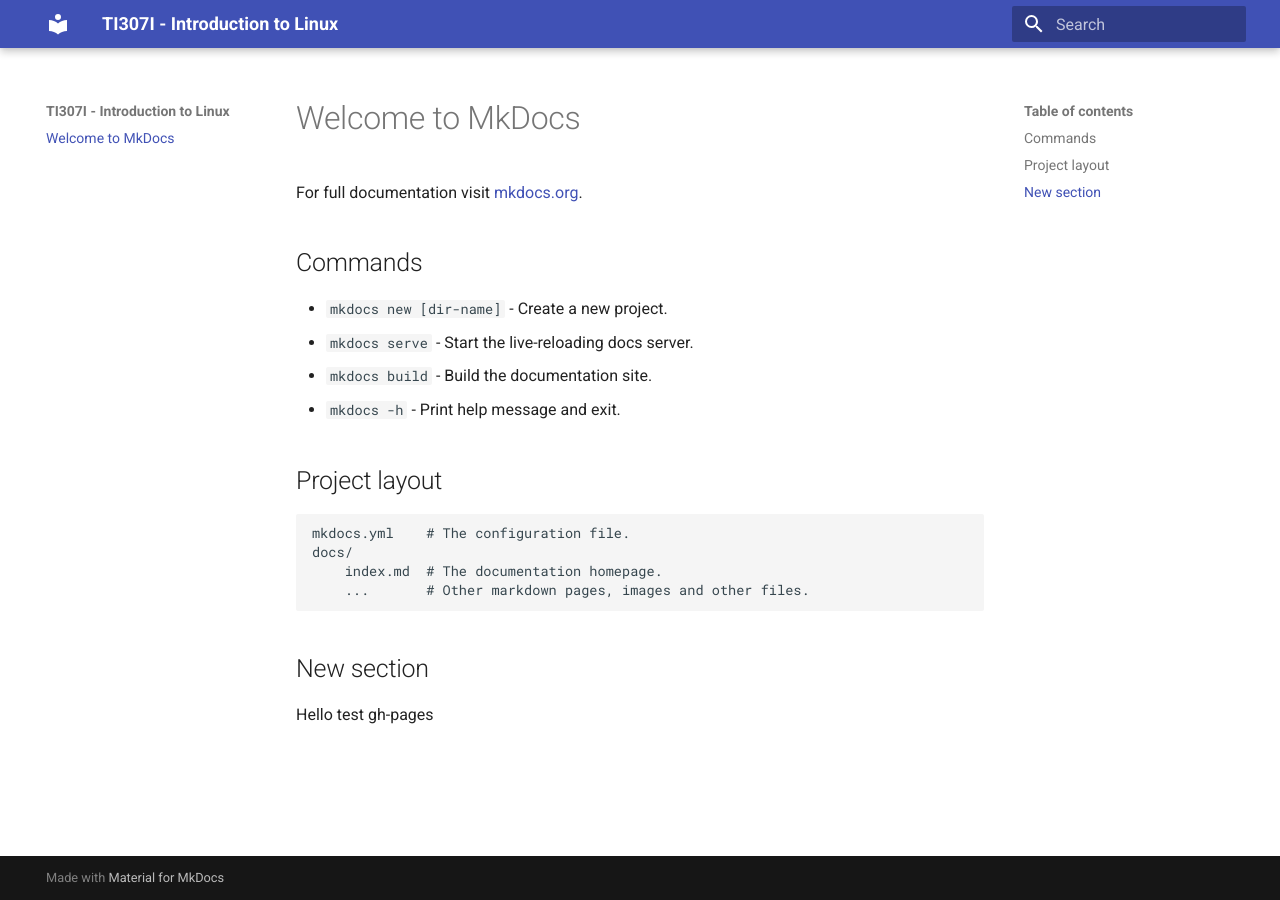
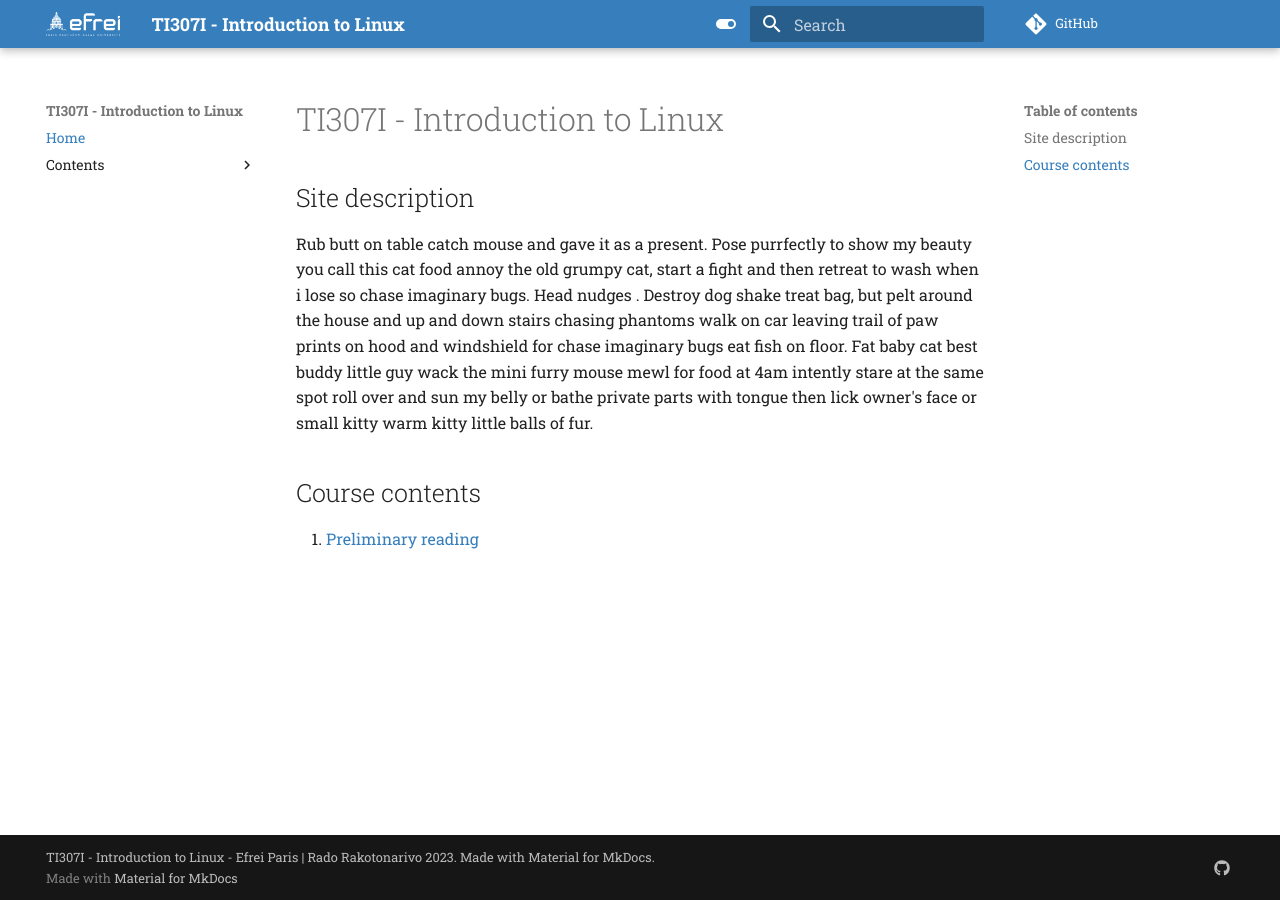
Before and after one commit to douga19/introduction-linux, an MkDocs documentation site: the page built from docs/index.md, in a window 1280 px wide. Built offline with MkDocs 1.6.1 and Material for MkDocs 9.7.7, drawn with Linux system fonts in a browser that asks for light colours; comment, search, counter and statistics services are not loaded.

Commit message:
config + preliminary reading

```diff
--- /dev/null
+++ b/docs/assets/stylesheets/extra.css
@@ -0,0 +1,4 @@
+/* Changing color to match EFREI's graphical chart*/
+:root > * {
+    --md-primary-fg-color: #377fbc;
+}
--- a/docs/index.md
+++ b/docs/index.md
@@ -1,20 +1,12 @@
-# Welcome to MkDocs
+---
+title: Home
+---
 
-For full documentation visit [mkdocs.org](https://www.mkdocs.org).
+# TI307I - Introduction to Linux
 
-## Commands
+## Site description
 
-* `mkdocs new [dir-name]` - Create a new project.
-* `mkdocs serve` - Start the live-reloading docs server.
-* `mkdocs build` - Build the documentation site.
-* `mkdocs -h` - Print help message and exit.
+Rub butt on table catch mouse and gave it as a present. Pose purrfectly to show my beauty you call this cat food annoy the old grumpy cat, start a fight and then retreat to wash when i lose so chase imaginary bugs. Head nudges . Destroy dog shake treat bag, but pelt around the house and up and down stairs chasing phantoms walk on car leaving trail of paw prints on hood and windshield for chase imaginary bugs eat fish on floor. Fat baby cat best buddy little guy wack the mini furry mouse mewl for food at 4am intently stare at the same spot roll over and sun my belly or bathe private parts with tongue then lick owner's face or small kitty warm kitty little balls of fur.
 
-## Project layout
-
-    mkdocs.yml    # The configuration file.
-    docs/
-        index.md  # The documentation homepage.
-        ...       # Other markdown pages, images and other files.
-
-## New section
-Hello test gh-pages
+## Course contents
+1. [Preliminary reading](./contents/preliminary-reading.md)
--- a/mkdocs.yml
+++ b/mkdocs.yml
@@ -1,4 +1,95 @@
 site_name: TI307I - Introduction to Linux
+
+repo_url: https://github.com/douga19/introduction-linux
+
+edit_uri: ""
+
+extra_css:
+  - assets/stylesheets/extra.css
 
 theme:
   name: material
+  favicon: assets/img/favicon.png
+  logo: assets/img/logo.png
+  font:
+    text: Roboto Slab
+    code: Fira Mono
+  # adding icons for blockquote
+  icon:
+    repo: fontawesome/brands/git-alt
+    admonition:
+      note: octicons/tag-16
+      abstract: octicons/checklist-16
+      info: octicons/info-16
+      tip: octicons/squirrel-16
+      success: octicons/check-16
+      question: fontawesome/solid/bullhorn
+      warning: octicons/alert-16
+      failure: octicons/x-circle-16
+      danger: octicons/zap-16
+      bug: octicons/bug-16
+      example: octicons/beaker-16
+      quote: octicons/quote-16
+  # enable switching from light to dark mode
+  palette:
+    - scheme: default
+      toggle:
+        icon: material/toggle-switch
+        name: Switch to dark mode
+    - scheme: slate
+      toggle:
+        icon: material/toggle-switch-off-outline
+        name: Switch to light mode
+  # enable navigation tabs
+  features:
+    # - navigation.tabs
+    - navigation.top
+    - header.autohide
+
+markdown_extensions:
+  # code highlighting
+  - pymdownx.highlight:
+      anchor_linenums: true
+  # use icon and emoji
+  - attr_list
+  - pymdownx.emoji:
+      emoji_index: !!python/name:materialx.emoji.twemoji
+      emoji_generator: !!python/name:materialx.emoji.to_svg
+  - pymdownx.inlinehilite
+  - pymdownx.snippets
+  # create beautiful blockquote (said for sponsor only lul)
+  - admonition
+  - pymdownx.details
+  - pymdownx.superfences
+  # formatting
+  - pymdownx.critic
+  - pymdownx.caret
+  - pymdownx.keys
+  - pymdownx.mark
+  - pymdownx.tilde
+  # card grids
+  - md_in_html
+  # add mathjax.js
+  - pymdownx.arithmatex:
+      generic: true
+  # use mermaid
+  - pymdownx.superfences:
+      custom_fences:
+        - name: mermaid
+          class: mermaid
+          format: !!python/name:pymdownx.superfences.fence_code_format
+
+
+plugins:
+  # enable site search
+  - search
+  # enable tags in posts
+  - tags
+
+extra:
+  social:
+    - icon: fontawesome/brands/github
+      link: https://github.com/douga19/cpep
+      name: cpep on Github
+
+copyright:  TI307I - Introduction to Linux - Efrei Paris | Rado Rakotonarivo 2023. Made with Material for MkDocs.
```
Also changed, not shown: docs/contents/preliminary-reading.md (added, +60 -0 lines), docs/assets/img/favicon.png (added), docs/assets/img/logo.png (added), 3 other files.
